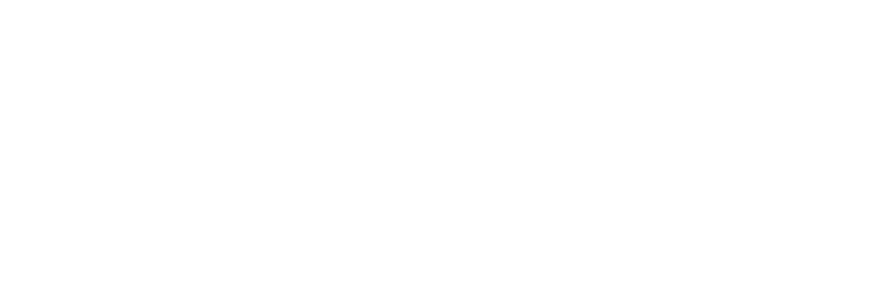
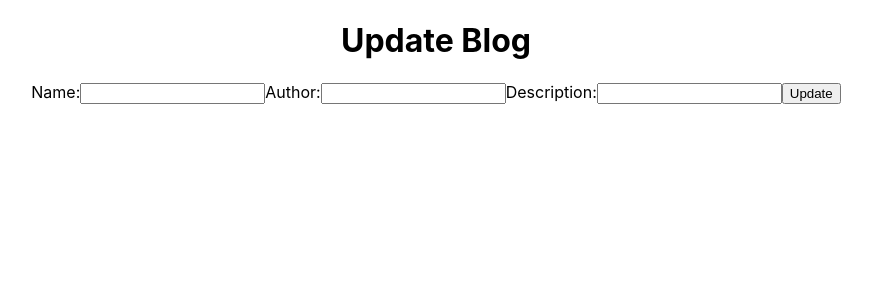
Before and after one commit to it21110016/Blog-App, a React (Create React App) app in the folder frontend/: page /updateBlog/1 in a window 1280 px wide. Before the commit this address had no page. Shown: the top 300 px of the page, without its empty margins (204-1076 px from the left). Built offline with nearby package versions, Linux system fonts and the light colour scheme; no server answers.

Commit message:
create delete and updation

```diff
--- a/frontend/src/App.js
+++ b/frontend/src/App.js
@@ -3,7 +3,8 @@
 import {BrowserRouter, Routes, Route} from "react-router-dom";
 import Home from './pages/Home';
 import AddBlog from './pages/AddBlog';
-import ViewBlog from './pages/ViewBlog';
+import ViewBlog from './pages/viewBlog';
+import UpdateBlog from './pages/UpdateBlog';
 
 function App() {
   return (
@@ -12,7 +13,8 @@
         <Routes>
           <Route path="/" element ={<Home/>}/>
           <Route path='/addBlog' element={<AddBlog/>}/>
-          <Route path='/ViewBlog/:id' element={<ViewBlog/>}/>
+          <Route path='/viewBlog/:id' element={<ViewBlog/>}/>
+          <Route path='/updateBlog/:id' element={<UpdateBlog/>}/>
         </Routes>
       </BrowserRouter>
     </div>
--- a/frontend/src/pages/Home.js
+++ b/frontend/src/pages/Home.js
@@ -12,7 +12,7 @@
 
                 const data = await res.json();
 
-            if(data){
+                if (data) {
                     setBlogs(data);
                 }
 
@@ -23,9 +23,33 @@
 
         getBlogs();
 
-   },[])
+    }, [])
 
-    return(
+    async function deleteBlog(id) {
+        try {
+            const response = await fetch(
+                `http://localhost:5000/api/v1/blogs/${id}`,
+                {
+                    method: "DELETE",
+                }
+            );
+
+            if (response.ok) {
+                // Blog deleted successfully
+                alert("Blog deleted!");
+
+                // Remove the deleted blog from the state
+                setBlogs((prevBlogs) => prevBlogs.filter((blog) => blog._id !== id));
+
+            } else {
+                console.error("Failed to delete blog");
+            }
+        } catch (error) {
+            console.log(error.toString());
+        }
+    }
+
+    return (
         <>
             <h1>Home</h1>
             <table>
@@ -36,15 +60,17 @@
                     </tr>
                 </thead>
                 <tbody>
-                    {blogs.map((blog)=>(
+                    {blogs.map((blog) => (
                         <tr key={blog._id}>
                             <td>{blog.name}</td>
-                            <td><button onClick={()=> {window.location.href=`/ViewBlog/${blog._id}`}}>View Blog</button></td>
+                            <td><button onClick={() => { window.location.href = `/viewBlog/${blog._id}` }}>View Blog</button></td>
+                            <td><button onClick={() => { window.location.href = `/updateBlog/${blog._id}` }}>Update</button></td>
+                            <td><button onClick={() => deleteBlog(blog._id)}>Delete</button></td>
                         </tr>
                     ))}
                 </tbody>
             </table>
-            <div><button onClick={()=> {window.location.href=`/AddBlog`}}>Add a new Blog</button></div>
+            <div><button onClick={() => { window.location.href = `/AddBlog` }}>Add a new Blog</button></div>
         </>
     )
 }
--- /dev/null
+++ b/frontend/src/pages/UpdateBlog.js
@@ -0,0 +1,101 @@
+import { useState, useEffect } from "react";
+import { useParams } from "react-router-dom";
+
+const UpdateBlog = () => {
+
+    const { id } = useParams();
+
+    const [name, setName] = useState("");
+    const [author, setAuthor] = useState("");
+    const [description, setDescription] = useState("");
+
+    useEffect(() => {
+        async function getBlog() {
+
+            try {
+                const res = await fetch(`http://localhost:5000/api/v1/blogs/${id}`);
+                const data = await res.json();
+                console.log(data)
+
+                if (data) {
+                    setName(data.name);
+                    setAuthor(data.author);
+                    setDescription(data.description);
+
+                } else {
+                    console.error("Failed to fetch blog");
+                }
+
+            } catch (error) {
+                console.error(error.message);
+            }
+        }
+
+        getBlog();
+    }, [id]);
+
+    async function handleSubmit(e) {
+        e.preventDefault();
+
+        const formData = {
+            name: name,
+            author: author,
+            description: description,
+        };
+
+        try {
+            const response = await fetch(
+                `http://localhost:5000/api/v1/blogs/${id}`,
+                {
+                    method: "PUT",
+                    headers: {
+                        "Content-Type": "application/json",
+                    },
+                    body: JSON.stringify(formData),
+                }
+            );
+
+            if (response.ok) {
+                // Blog updated successfully
+                alert("Blog updated!");
+
+                setName("");
+                setAuthor("");
+                setDescription("");
+            } else {
+                console.error("Failed to update blog");
+            }
+        } catch (error) {
+            console.error(error.message);
+        }
+    }
+
+    return (
+        <>
+            <h1>Update Blog</h1>
+            <form onSubmit={handleSubmit}>
+                <label>Name:</label>
+                <input
+                    type="text"
+                    value={name}
+                    onChange={(e) => setName(e.target.value)}
+                />
+                <label>Author:</label>
+                <input
+                    type="text"
+                    value={author}
+                    onChange={(e) => setAuthor(e.target.value)}
+                />
+                <label>Description:</label>
+                <input
+                    type="text"
+                    value={description}
+                    onChange={(e) => setDescription(e.target.value)}
+                />
+                <button type="submit">Update</button>
+            </form>
+        </>
+    );
+};
+
+export default UpdateBlog;
```
Lines whose indentation alone changed are shown as unchanged.
